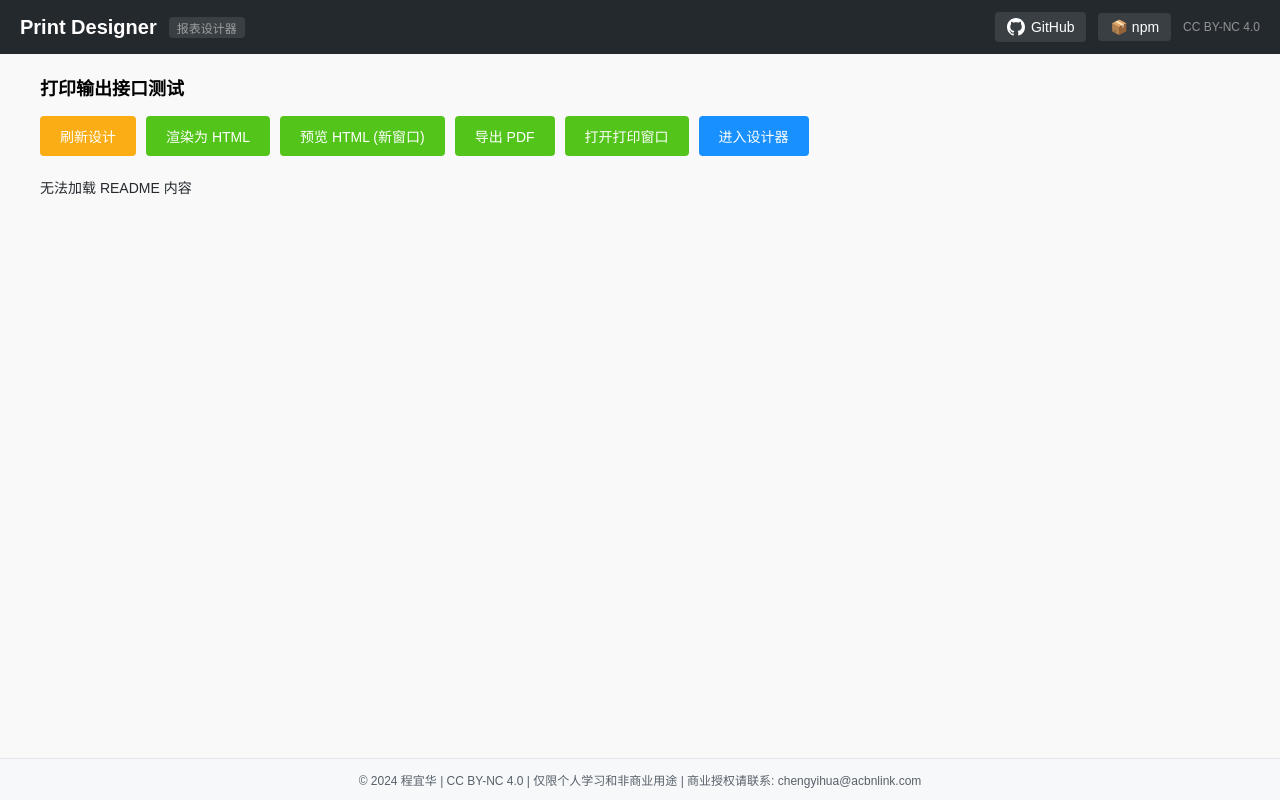
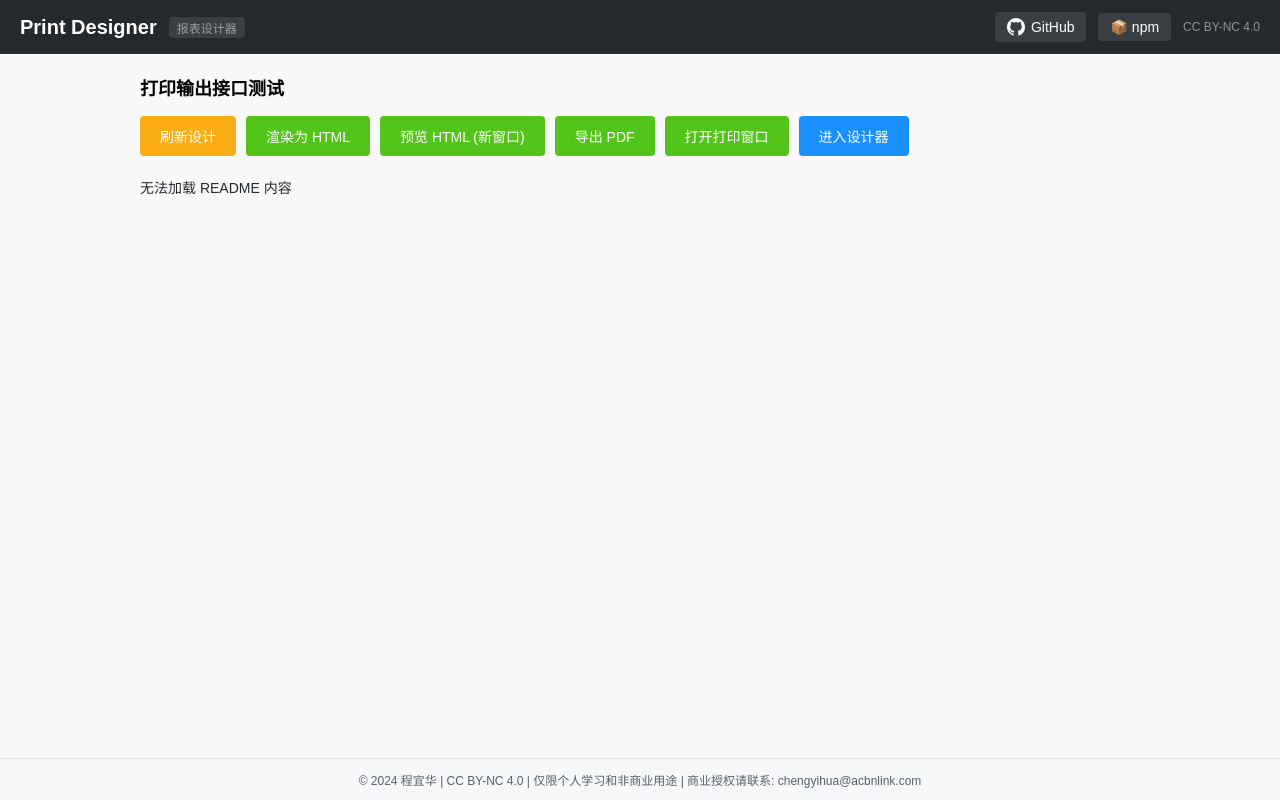
Before and after one commit to chengyihua/print-designer, a React (Create React App) app: page / in a window 1280 px wide. Built offline with nearby package versions, Linux system fonts and the light colour scheme; no server answers.

Commit message:
内容区域最大宽度改为1000px

```diff
--- a/src/index.tsx
+++ b/src/index.tsx
@@ -442,7 +442,7 @@ const PrintTestPanel: React.FC = () => {
 
       {/* 主内容区域 */}
       <div style={{ flex: 1, overflow: 'auto', padding: '20px 0', background: '#f9f9f9' }}>
-        <div style={{ maxWidth: 1200, margin: '0 auto', padding: '0 20px' }}>
+        <div style={{ maxWidth: 1000, margin: '0 auto', padding: '0 20px' }}>
         <h2 style={{ margin: '0 0 16px 0', fontSize: 18 }}>打印输出接口测试</h2>
         <div style={{ marginBottom: 20, display: 'flex', gap: 10, flexWrap: 'wrap' }}>
           <button onClick={handleRefresh} style={{ ...btnStyle, background: '#faad14' }}>
```
